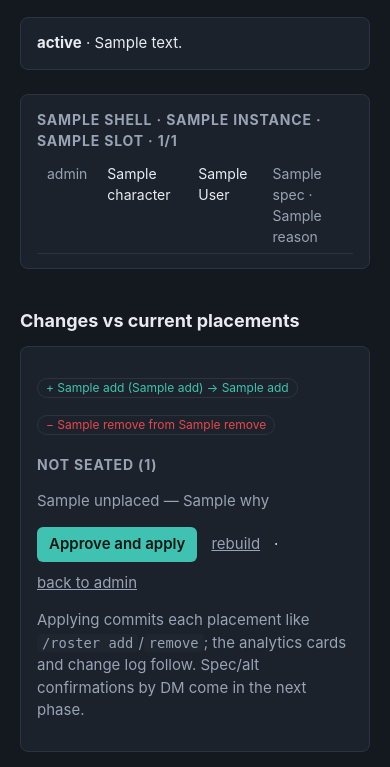
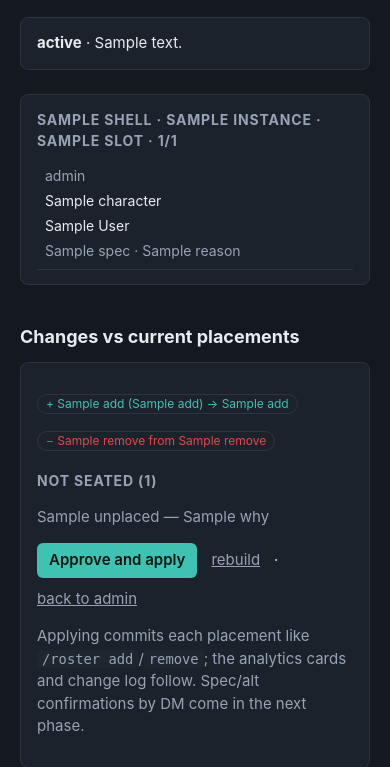
Before and after one commit to skitz0r/oibot_gm, a Python web app: template src/oibot_gm/web/templates/build.html in a window 390 px wide. Shown: the part 415-1182 px from the top of the page. Run offline with Jinja, Linux system fonts and the light colour scheme; the template is opened without the code that fills it: most values are stand-ins (such as "Sample title", 1, 10 or a date in 2020).

Commit message:
build page: stack seat tables on phones

```diff
--- a/src/oibot_gm/web/templates/build.html
+++ b/src/oibot_gm/web/templates/build.html
@@ -11,11 +11,11 @@
   <div class="panel">
     <h3 style="margin-top:0">{{ sh.name }} <span class="muted">· {{ sh.instance or 'no instance' }} · {{ sh.slot }} · {{ result.rosters[sh.key]|length }}/{{ sh.size }}</span></h3>
     {% if result.shortfalls.get(sh.key) %}<p class="bad">short: {% for r, n in result.shortfalls[sh.key].items() %}{{ n }} {{ r }} {% endfor %}</p>{% endif %}
-    <table>
+    <div class="tbl"><table>
       {% for s in result.rosters[sh.key] %}
       <tr><td class="muted">{{ s.role }}</td><td class="{{ s.cls }}">{{ s.character }}</td><td>{{ s.display_name }}</td><td class="muted">{{ s.spec }} · {{ s.reasons|join(', ') }}</td></tr>
       {% endfor %}
-    </table>
+    </table></div>
   </div>
 {% endfor %}
 </div>
```
